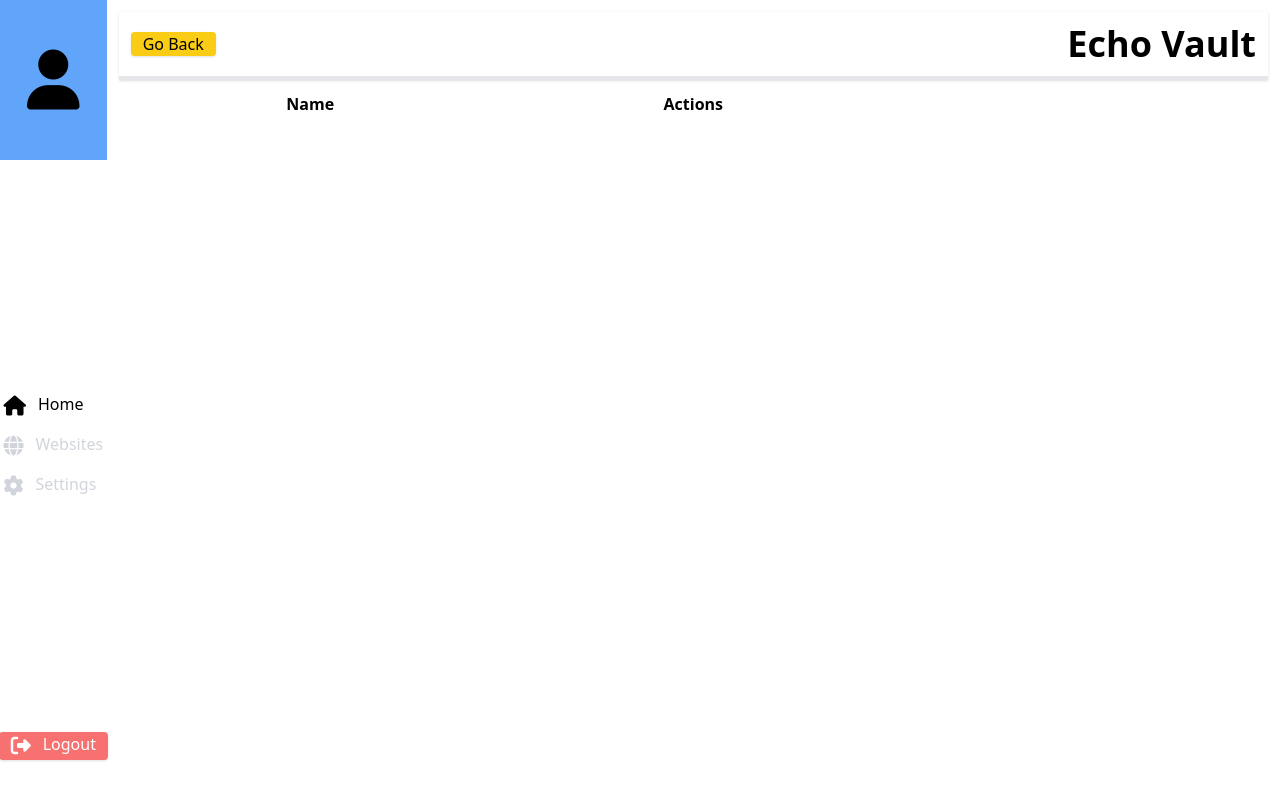
After one commit to tylerthibault/EchoVault-Python, a Flask app: template flask_app/templates/views/user/websites/one.html in a window 1280 px wide. The commit adds this page. Run offline with Flask 3, Linux system fonts and the light colour scheme; the template is opened without the code that fills it, so the values that code supplies are empty; some libraries are stand-ins or nearby versions.

Commit message:
added styling for user view

```diff
--- a/flask_app/controllers/page_controller.py
+++ b/flask_app/controllers/page_controller.py
@@ -24,4 +24,4 @@ def super_page_show(id):
     }
     if session['token']['level'] > super_level:
         return render_template('views/super/pages/one.html', **context)
-    return render_template('views/admin/pages/one.html', **context)
+    return render_template('views/user/pages/one.html', **context)
--- a/flask_app/controllers/website_controller.py
+++ b/flask_app/controllers/website_controller.py
@@ -37,7 +37,7 @@ def super_website_show(id):
     }
     if session['token']['level'] > super_level:
         return render_template('/views/super/websites/one.html', **context)
-    return render_template('/views/admin/websites/one.html', **context)
+    return render_template('/views/user/websites/one.html', **context)
 
 @app.route('/super/website/<int:id>/delete')
 @super_required
--- a/flask_app/templates/base.html
+++ b/flask_app/templates/base.html
@@ -4,6 +4,9 @@
 <head>
     <meta charset="UTF-8">
     <meta name="viewport" content="width=device-width, initial-scale=1.0">
+
+    <!-- font awesome -->
+    <script src="https://kit.fontawesome.com/4963ddc73f.js" crossorigin="anonymous"></script>
 
     <script src="https://cdn.tailwindcss.com"></script>
     {% include 'tailwindcss/config.html' %}
@@ -24,7 +27,7 @@
     {% endblock base_content %}
 
 
-    {% include 'utilities/toast.html' %}
+    {% include 'utils/toast.html' %}
 
     <script src="{{ url_for('static', filename='js/global.js') }}"></script>
     {% block js %}
--- a/flask_app/templates/forms/sections/update.html
+++ b/flask_app/templates/forms/sections/update.html
@@ -1,6 +1,5 @@
-
-
-<form class="{{ style }}" action="/section/{{ s.id }}/update" method="post">
+{% set default_style = 'border border-black' %}
+<form class="{{ style if style else default_style }}" action="/section/{{ s.id }}/update" method="post">
     <div class="col-span-2 form-section">
         <label for="title"></label>
         <input type="text" name="title" id="title" value="{{ s.title }}">
--- a/flask_app/templates/tailwindcss/components.html
+++ b/flask_app/templates/tailwindcss/components.html
@@ -1,8 +1,8 @@
 <style type="text/tailwindcss">
-    @layer utilities {
+    @layer components {
         /* buttons */
         button, .btn {
-            @apply px-3 shadow rounded text-center duration-300;
+            @apply px-3 shadow rounded text-center duration-300 cursor-pointer
         }
         button:hover, .btn:hover {
             @apply opacity-80
@@ -19,6 +19,9 @@
         .btn-success {
             @apply bg-green-400
         }
+        .btn-disabled {
+            @apply text-gray-300
+        }
 
         /* forms */
         input, .input {
--- /dev/null
+++ b/flask_app/templates/utils/header.html
@@ -0,0 +1,4 @@
+<div class="flex justify-between items-center px-3 border-b-4 b shadow p-3">
+    <a class="btn bg-yellow-400" href="/go_back">Go Back</a>
+    <h1 class="text-4xl font-bold">Echo Vault</h1>
+</div>
--- a/flask_app/templates/utilities/navbar.html
+++ b/flask_app/templates/utils/navbar.html
@@ -9,12 +9,12 @@
         {% endif %}
 
         {% if session['token']['level'] > 7 %}
-        <!-- Super admin specific nav buttons -->
+        <!-- Super user specific nav buttons -->
         <li><a href="/super/users">Users</a></li>
         <li><a href="/super/websites">Websites</a></li>
 
         {% else %}
-        <!-- admin specific nav buttons -->
+        <!-- user specific nav buttons -->
         {% endif %}
 
     </ul>
--- /dev/null
+++ b/flask_app/templates/utils/sidenav.html
@@ -0,0 +1,18 @@
+<div class="w-full h-full bg-white flex flex-col">
+    <div class="mt-0 bg-blue-400 flex flex-col justify-center items-center h-[10em]">
+        <i class="fa-solid fa-user text-6xl"></i>
+        <p>{{ session['token']['first_name'].capitalize() }} {{ session['token']['last_name'].capitalize() }}</p>
+    </div>
+    <div class="mt-auto flex justify-center items-center">
+        <ul class="flex flex-col gap-3">
+            <li><a class="flex gap-3 hover:btn" href="/"><i class="text-xl fa-solid fa-house"></i>Home</a></li>
+            <li><span class="btn-disabled flex gap-3" href=""><i class="text-xl fa-solid fa-globe"></i>Websites</span></li>
+            <li><span class="btn-disabled flex gap-3" href=""><i class="text-xl fa-solid fa-gear"></i>Settings</span></li>
+        </ul>
+    </div>
+    <div class="mt-auto mb-10 flex justify-center items-center">
+        <ul>
+            <li><a class="flex gap-3 btn btn-danger" href="/user/logout"><i class="text-xl fa-solid fa-right-from-bracket"></i>Logout</a></li>
+        </ul>
+    </div>
+</div>
--- a/flask_app/templates/views/dashboard.html
+++ b/flask_app/templates/views/dashboard.html
@@ -6,8 +6,8 @@
 {% if user['level'] > 7 %}
 <div class="flex flex-col h-screen">
     <div class="flex justify-between items-center p-3">
-        <h1 class="text-4xl">Echo Vault Dashboard - Admin</h1>
-        {% include 'utilities/navbar.html' %}
+        <h1 class="text-4xl">Echo Vault Dashboard - user</h1>
+        {% include 'utils/navbar.html' %}
     </div>
     <div class="flex-1">
         {% block super_content %}
@@ -17,18 +17,36 @@
 </div>
 
 {% else %}
-<div class="flex flex-col h-screen">
-    <div class="flex justify-between items-center p-3">
-        <h1 class="text-4xl">Echo Vault Dashboard</h1>
-        {% include 'utilities/navbar.html' %}
+<div class="grid grid-cols-12 h-screen">
+    <div class="col-span-1 bg-blue-400">
+        {% include 'utils/sidenav.html' %}
     </div>
-    <div class="flex-1 mx-10">
-        {% block admin_content %}
-        {% include 'views/admin/websites/all.html' %}
-        {% endblock admin_content %}
+    <div class="col-span-11 flex flex-col">
+        <div class="p-3">
+            {% include 'utils/header.html' %}
+        </div>
+        <div class="flex flex-1 gap-3 justify-evenly px-3 pb-3">
+            <div class="w-full">
+                {% block user_content %}
+                    {% include 'views/user/websites/all.html' %}
+                {% endblock user_content %}
+            </div>
+        </div>
     </div>
 </div>
 
 {% endif %}
 
 {% endblock base_content %}
+
+{#
+    <div class="flex justify-between items-center p-3">
+        <h1 class="text-4xl">Echo Vault Dashboard</h1>
+        {% include 'utils/navbar.html' %}
+    </div>
+    <div class="flex-1 mx-10">
+        {% block user_content %}
+        {% include 'views/user/websites/all.html' %}
+        {% endblock user_content %}
+    </div>
+#}
--- /dev/null
+++ b/flask_app/templates/views/user/websites/one.html
@@ -0,0 +1,31 @@
+{% extends 'views/dashboard.html' %}
+
+{% block user_content %}
+<div>
+    <div class="grid grid-cols-3 text-center font-bold capitalize">
+        <p>Name</p>
+        <p>Actions</p>
+    </div>
+    {% for p in all_pages %}
+    <div class="grid grid-cols-3 text-center my-2 py-3 border shadow place-items-center">
+        <p>{{ p.name }}</p>
+        <div>
+            <a class="btn btn-primary w-fit" href="/page/{{ p.id }}">View</a>
+        </div>
+    </div>
+    {% endfor %}
+</div>
+{% endblock user_content %}
+
+{#
+    <div class="flex flex-col justify-center items-center">
+        <h2 class="text-4xl mb-3">{{ website.name }}</h2>
+        <div class="flex-1">
+            {% for p in all_pages %}
+                <a href="/page/{{ p.id }}" class="h-[10em] w-[10em] bg-blue-300 flex rounded justify-center items-center">
+                    <p>{{ p.name }} Page</p>
+                </a>
+            {% endfor %}
+        </div>
+    </div>
+#}
```
Also changed, not shown: flask_app/controllers/section_controller.py (+12 -0 lines), flask_app/templates/views/admin/pages/one.html (deleted, +0 -16 lines), flask_app/templates/views/admin/websites/all.html (deleted, +0 -8 lines), flask_app/templates/views/admin/websites/one.html (deleted, +0 -14 lines), flask_app/templates/views/user/pages/one.html (added, +19 -0 lines), flask_app/templates/views/user/sections/show.html (added, +11 -0 lines), flask_app/templates/views/user/websites/all.html (added, +17 -0 lines), flask_app/templates/utils/macros.html (added), flask_app/templates/utils/toast.html (renamed from flask_app/templates/utilities/toast.html).
